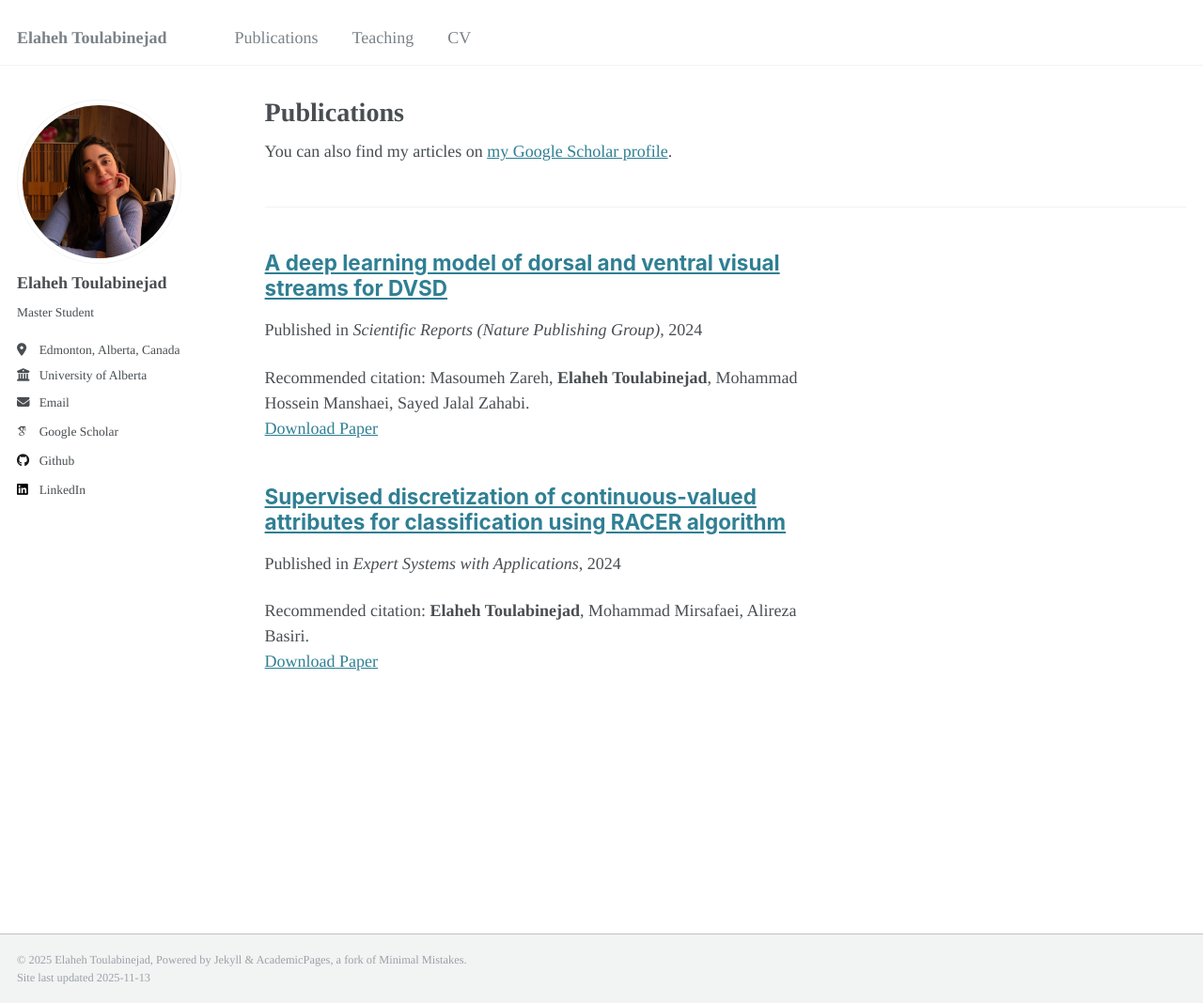
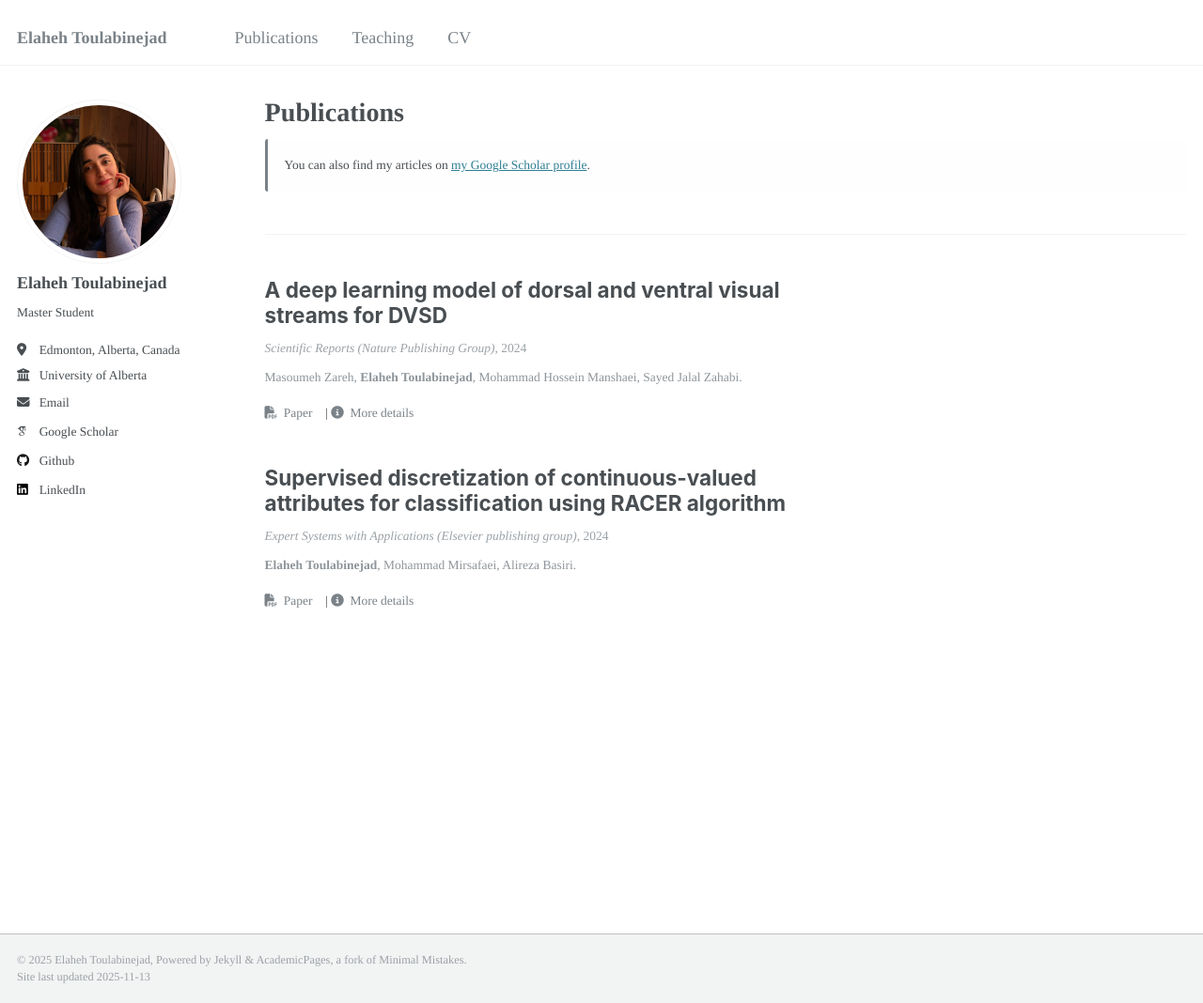
Before and after one commit to ellietoulabi/ellietoulabi.github.io, a Jekyll site: the page built from _pages/publications.html, in a window 1280 px wide and 1068 px high. Shown: the whole window at 94% size. Built offline with Jekyll 4.4.1, drawn with Linux system fonts in a browser that asks for light colours; some web fonts are replaced.

Commit message:
paper details

```diff
--- a/_includes/archive-single.html
+++ b/_includes/archive-single.html
@@ -26,6 +26,34 @@
       </div>
     {% endif %}
 
+    {% if post.collection == 'publications' %}
+      <h3 class="archive__item-title archive__item-title--publication" itemprop="headline">{{ title }}</h3>
+      <p class="archive__item-meta">
+        <i>{{ post.venue }}</i>, {{ post.date | default: "1900-01-01" | date: "%Y" }}
+      </p>
+      {% if post.citation %}
+        <p class="archive__item-citation">{{ post.citation }}</p>
+      {% endif %}
+      {% if post.excerpt %}
+        <p class="archive__item-excerpt" itemprop="description">{{ post.excerpt | markdownify }}</p>
+      {% endif %}
+      <p class="archive__item-links">
+        {% if post.paperurl %}
+          <a href="{{ post.paperurl }}" target="_blank" rel="noopener noreferrer"><i class="fas fa-file-pdf" aria-hidden="true"></i> Paper</a>
+        {% endif %}
+        {% if post.paperurl and post.slidesurl %} | {% endif %}
+        {% if post.slidesurl %}
+          <a href="{{ post.slidesurl }}" target="_blank" rel="noopener noreferrer"><i class="fas fa-file-powerpoint" aria-hidden="true"></i> Slides</a>
+        {% endif %}
+        {% if post.permalink %}
+          {% if post.paperurl or post.slidesurl %} | {% endif %}
+          <a href="{{ base_path }}{{ post.permalink }}" rel="permalink"><i class="fas fa-info-circle" aria-hidden="true"></i> More details</a>
+        {% elsif post.url %}
+          {% if post.paperurl or post.slidesurl %} | {% endif %}
+          <a href="{{ base_path }}{{ post.url }}" rel="permalink"><i class="fas fa-info-circle" aria-hidden="true"></i> More details</a>
+        {% endif %}
+      </p>
+    {% else %}
       <h2 class="archive__item-title" itemprop="headline">
         {% if post.link %}
           <a href="{{ post.link }}">{{ title }}</a> <a href="{{ base_path }}{{ post.url }}" rel="permalink"><i class="fa fa-link" aria-hidden="true" title="permalink"></i><span class="sr-only">Permalink</span></a>
@@ -40,8 +68,6 @@
 
       {% if post.collection == 'teaching' %}
         <p> {{ post.type }}, <i>{{ post.venue }}</i>, {{ post.date | default: "1900-01-01" | date: "%Y" }} </p>
-        {% elsif post.collection == 'publications' %}
-          <p>Published in <i>{{ post.venue }}</i>, {{ post.date | default: "1900-01-01" | date: "%Y" }} </p>
       {% elsif post.date %}
        <p class="page__date"><strong><i class="fa fa-fw fa-calendar" aria-hidden="true"></i> {{ site.data.ui-text[site.locale].date_label | default: "Published:" }}</strong> <time datetime="{{ post.date | default: "1900-01-01" | date_to_xmlschema }}">{{ post.date | default: "1900-01-01" | date: "%B %d, %Y" }}</time></p>
       {% endif %}
@@ -65,6 +91,7 @@
       {% elsif post.slidesurl %}
         <p><a href="{{ post.slidesurl }}">Download Slides</a></p>
       {% endif %}
+    {% endif %}
 
   </article>
 </div>
--- a/_pages/publications.html
+++ b/_pages/publications.html
@@ -6,7 +6,9 @@ author_profile: true
 ---
 
 {% if site.author.googlescholar %}
-  <div class="wordwrap">You can also find my articles on <a href="{{site.author.googlescholar}}">my Google Scholar profile</a>.</div>
+  <div class="publications-intro">
+    <p>You can also find my articles on <a href="{{site.author.googlescholar}}" target="_blank" rel="noopener noreferrer">my Google Scholar profile</a>.</p>
+  </div>
 {% endif %}
 
 {% include base_path %}
--- a/_publications/2024-06-01-paper-title-number-1.md
+++ b/_publications/2024-06-01-paper-title-number-1.md
@@ -4,7 +4,7 @@ collection: publications
 category: manuscripts
 permalink: /publication/2024-06-01-paper-title-number-1
 date: 2024-06-01
-venue: 'Expert Systems with Applications'
+venue: 'Expert Systems with Applications (Elsevier publishing group)'
 paperurl: 'https://doi.org/10.1038/s41598-024-78304-7'
 citation: '<b>Elaheh Toulabinejad</b>, Mohammad Mirsafaei, Alireza Basiri.'
 ---
--- a/_sass/_archive.scss
+++ b/_sass/_archive.scss
@@ -45,6 +45,73 @@
 
   a + a {
     opacity: 0.5;
+  }
+}
+
+/* Publication-specific styles */
+.archive__item-title--publication {
+  font-size: $type-size-4;
+  margin-bottom: 0.5em;
+}
+
+.archive__item-meta {
+  margin: 0.5em 0;
+  font-size: $type-size-6;
+  color: mix(#fff, $gray, 25%);
+  font-style: normal;
+}
+
+.archive__item-citation {
+  margin: 0.75em 0;
+  font-size: $type-size-6;
+  line-height: 1.6;
+  color: mix(#fff, $gray, 15%);
+}
+
+.archive__item-links {
+  margin: 0.75em 0 1.5em 0;
+  font-size: $type-size-6;
+
+  a {
+    margin-right: 0.75em;
+    text-decoration: none;
+    color: $primary-color;
+
+    i {
+      margin-right: 0.25em;
+    }
+
+    &:hover {
+      text-decoration: underline;
+      color: mix(#000, $primary-color, 25%);
+    }
+  }
+}
+
+.publications-intro {
+  margin-bottom: 2em;
+  padding: 1em;
+  background-color: mix($background-color, $border-color, 90%);
+  border-left: 3px solid $primary-color;
+  border-radius: 3px;
+
+  p {
+    margin: 0;
+    font-size: $type-size-6;
+  }
+}
+
+.list__item .archive__item {
+  margin-bottom: 2em;
+  padding-bottom: 1.5em;
+
+  &:not(:last-child) {
+    border-bottom: 1px solid mix($border-color, $background-color, 50%);
+  }
+
+  &:last-child {
+    margin-bottom: 0;
+    padding-bottom: 0;
   }
 }
 
```
Lines whose indentation alone changed are shown as unchanged.
